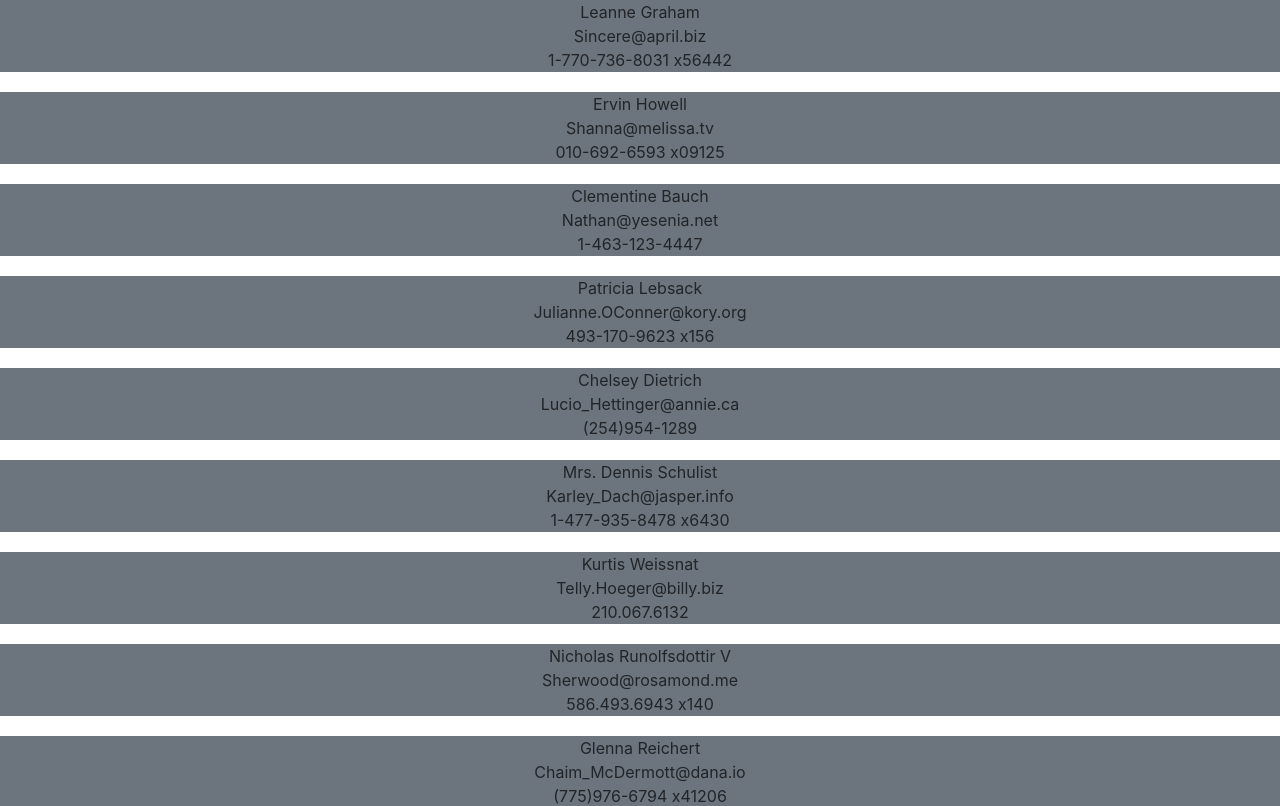
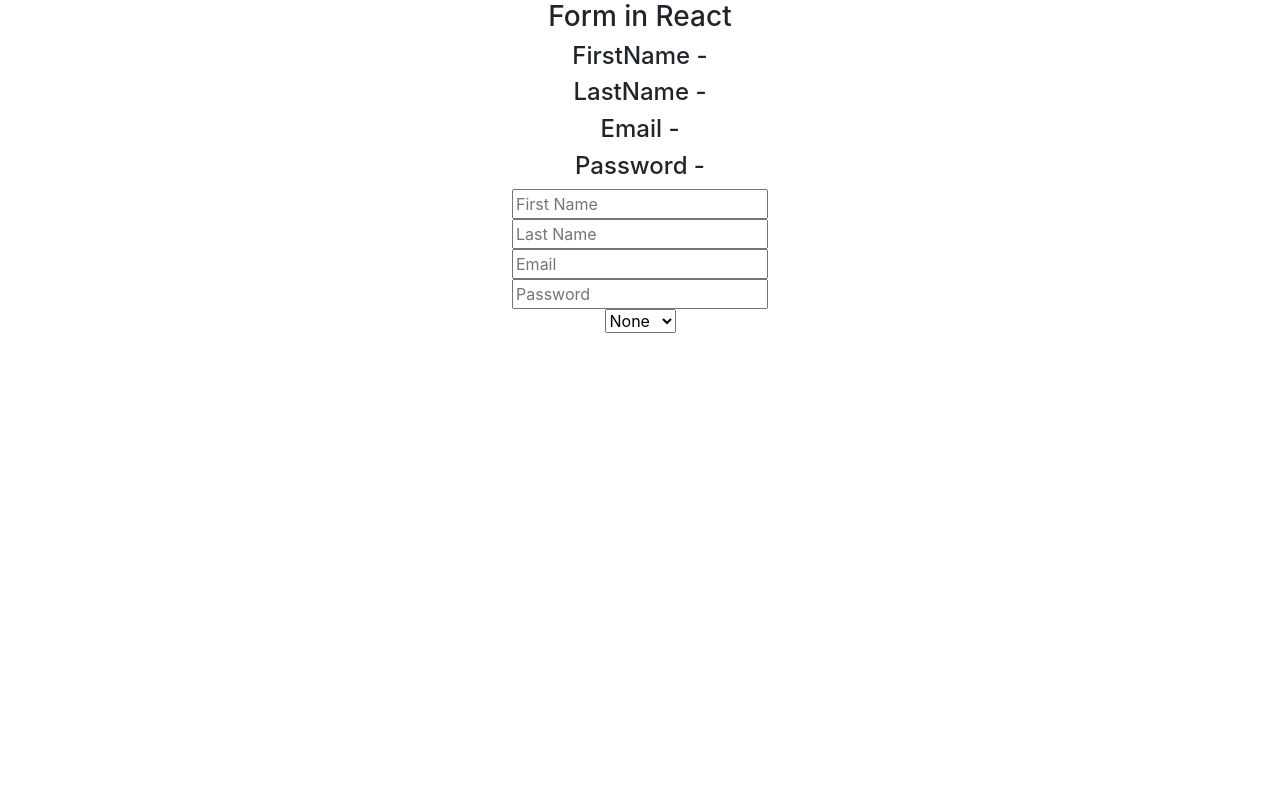
Before and after one commit to 02abhishekchoudhary/React, a React (Create React App) app: page / in a window 1280 px wide. Shown: the top 806 px of the page. Built offline with nearby package versions, Linux system fonts and the light colour scheme.

Commit message:
Back Proping, React Context & React forms

```diff
--- a/src/App.js
+++ b/src/App.js
@@ -1,8 +1,14 @@
+import { createContext } from "react";
 import "./App.css";
 import ClassComp from "./Components/ClassComp";
+import ComponentA from "./Components/ComponentA";
 import FunctionComp from "./Components/FunctionComp";
 import PropsClassComp from "./Components/PropsClassComp";
 import PropsFunctionComp from "./Components/PropsFunctionComp";
+import FormComp from "./Components/FormComp";
+
+export const messageContext = createContext(null);
+// messageContext.displayName="Message";
 
 function App() {
   return (
@@ -17,8 +23,14 @@ function App() {
       >
         {{ color: "cyan", backgroundColor: "pink" }}
       </PropsFunctionComp> */}
-      <PropsFunctionComp />
-      <FunctionComp/>
+      {/* <PropsFunctionComp /> */}
+      {/* <FunctionComp/> */}
+
+      {/* <messageContext.Provider value={"Message from App.js"}>
+        <ComponentA />
+      </messageContext.Provider> */}
+
+      <FormComp/>
 
     </div>
   );
--- /dev/null
+++ b/src/Components/ComponentA.js
@@ -0,0 +1,16 @@
+import React from "react";
+import ComponentB from "./ComponentB";
+
+const ComponentA = () => {
+  // console.log(props);
+  // const { setNumber, num } = props;
+  return (
+    <div>
+      ComponentA
+      <ComponentB />
+      {/* <button onClick={() => setNumber(num + 3)}>Inc</button> */}
+    </div>
+  );
+};
+
+export default ComponentA;
--- /dev/null
+++ b/src/Components/ComponentB.js
@@ -0,0 +1,13 @@
+import React from "react";
+import ComponentC from "./ComponentC";
+
+const ComponentB = () => {
+  return (
+    <div>
+      ComponentB
+      <ComponentC />
+    </div>
+  );
+};
+
+export default ComponentB;
--- /dev/null
+++ b/src/Components/ComponentC.js
@@ -0,0 +1,17 @@
+import React, { useContext } from "react";
+import { messageContext } from "../App";
+
+const ComponentC = () => {
+  const message = useContext(messageContext)
+  return (
+    <div>
+      ComponentC
+      {/* <messageContext.Consumer>
+        {(value) => <h3>{value}</h3>}
+      </messageContext.Consumer> */}
+      <h4>{message}</h4>
+    </div>
+  );
+};
+
+export default ComponentC;
--- /dev/null
+++ b/src/Components/FormComp.js
@@ -0,0 +1,131 @@
+// import React, { useState } from "react";
+
+// const FormComp = () => {
+//   const [firstName, setFirstName] = useState("");
+//   const [lastName, setLastName] = useState("");
+
+//   return (
+//     <div>
+//       <h3>Form in React</h3>
+//       <div>
+//         <h4>FirstName - {firstName}</h4>
+//         <h4>LastName - {lastName}</h4>
+//       </div>
+//       <form>
+//         <input
+//           type="text"
+//           placeholder="First Name"
+//           value={firstName}
+//           onChange={(event) => setFirstName(event.target.value)}
+//         /><br />
+//         <input
+//           type="text"
+//           placeholder="Last Name"
+//           value={lastName}
+//           onChange={(event) => setLastName(event.target.value)}
+//         />
+//       </form>
+//     </div>
+//   );
+// };
+
+// export default FormComp;
+
+import React, { useState } from "react";
+
+const FormComp = () => {
+  const [userInfo, setUserInfo] = useState({
+    firstName: "",
+    lastName: "",
+    email: "",
+    password: "",
+    qualification: "",
+  });
+
+  // const onFirstNameChange = (event) => {
+  //   console.dir(event.target.name);
+  //   setUserInfo({...userInfo, firstName: event.target.value })
+  // }
+
+  // const onLastNameChange = (event) => {
+  //   console.dir(event.target.name);
+  //   setUserInfo({...userInfo, lastName: event.target.value })
+  // }
+
+  console.log(userInfo);
+  const onInputChange = (event) => {
+    // console.dir(event.target.name);
+    // if (event.target.options) {
+    //   setUserInfo({ ...userInfo, qualification: event.target.value });
+    // } else {
+    //   setUserInfo({ ...userInfo, [event.target.name]: event.target.value });
+    // }
+    setUserInfo({ ...userInfo, [event.target.name]: event.target.value });
+  };
+
+  // const onDropDownChange = (event) => {
+  //   console.dir(event.target);
+  // };
+
+  // const obj ={
+  // "user name": "ABC",
+  //   user: "XYZ",
+  //   name: "user"
+  // }
+  // console.log(obj[obj.name]); output: XYZ
+
+  return (
+    <div>
+      <h3>Form in React</h3>
+      <div>
+        <h4>FirstName - {userInfo.firstName}</h4>
+        <h4>LastName - {userInfo.lastName}</h4>
+        <h4>Email - {userInfo.email}</h4>
+        <h4>Password - {userInfo.password}</h4>
+      </div>
+      <form>
+        <input
+          type="text"
+          placeholder="First Name"
+          value={userInfo.firstName}
+          name="firstName"
+          onChange={(event) => onInputChange(event)}
+        />
+        <br />
+        <input
+          type="text"
+          placeholder="Last Name"
+          value={userInfo.lastName}
+          name="lastName"
+          onChange={(event) => onInputChange(event)}
+        />
+        <br />
+        <input
+          type="email"
+          placeholder="Email"
+          value={userInfo.email}
+          name="email"
+          onChange={(event) => onInputChange(event)}
+        />
+        <br />
+        <input
+          type="password"
+          placeholder="Password"
+          value={userInfo.password}
+          name="password"
+          onChange={(event) => onInputChange(event)}
+        />
+        <br />
+
+        <select onChange={(event) => onInputChange(event)} name="qualification">
+          <option value="none">None</option>
+          <option value="B.tech">B.tech</option>
+          <option value="BCA">BCA</option>
+          <option value="MCA">MCA</option>
+        </select>
+      </form>
+    </div>
+  );
+};
+
+export default FormComp;
--- a/src/Components/PropsFunctionComp.js
+++ b/src/Components/PropsFunctionComp.js
@@ -2,8 +2,9 @@ import React, { Children, useState } from "react";
 import ItemDetails from "./ItemDetails";
 import usersData from "./users.json";
 import "./components.css";
+import ComponentA from "./ComponentA";
 
-console.log(usersData);
+// console.log(usersData);
 // We can diirectly pass destructured props in paramters instead of using props
 // e.g: const PropsFunctionComp = ({ name, num, user:{city, country} })
 
@@ -15,7 +16,8 @@ const PropsFunctionComp = (props) => {
   //   user: { userName, city },
   // } = props;
 
-  // const [number, setNumber] = useState(num);
+  const [number, setNumber] = useState(1);
+  console.log(number);
 
   return (
     <div>
@@ -36,14 +38,14 @@ const PropsFunctionComp = (props) => {
         </div>
       // </div> */}
 
-      {usersData.map((user, index) => (
+      {/* {usersData.map((user, index) => (
         // <div key={index} className="user-info">
         //   <div>{user.name}</div>
         //   <div>{user.email}</div>
         //   <div>{user.phone}</div>
         // </div>
         <ItemDetails key={index} name={user.name} email={ user.email} phone={user.phone} />
-      ))}
+      ))} */}
 
       {/* {usersData.map((user, index) => {
         return (
@@ -55,6 +57,8 @@ const PropsFunctionComp = (props) => {
         );
       })} */}
       {/* <ItemDetails/> */}
+      <ComponentA num={number} setNumber={setNumber} />
+      {/* <button onClick={() => setNumber(number + 1)}>Inc</button> */}
     </div>
   );
 };
```
